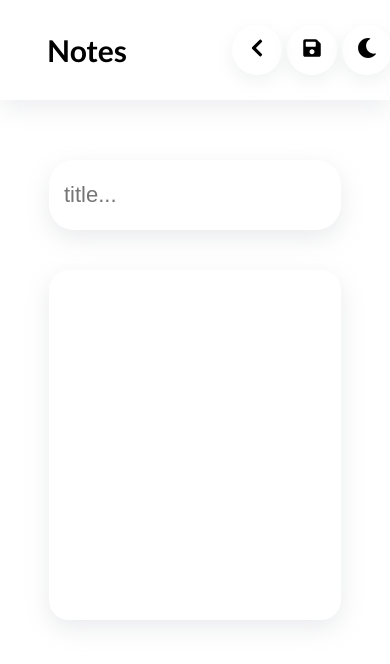
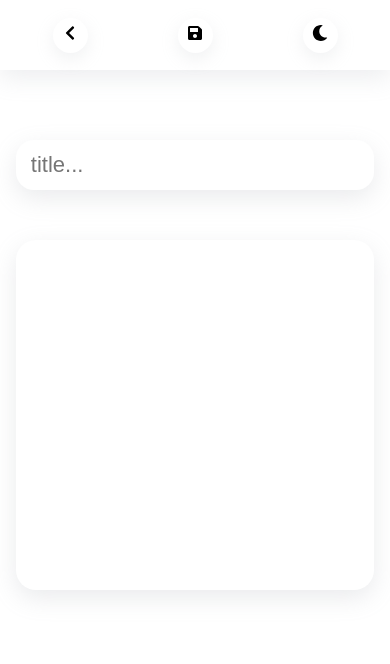
Before and after one commit to RubenKarapetyann/notes, a Next.js app: page /create in a window 390 px wide. Shown: the top 664 px of the page. Built offline with nearby package versions, Linux system fonts and the light colour scheme.

Commit message:
customize the interface for all devices and fix some bugs

```diff
--- a/app/globals.css
+++ b/app/globals.css
@@ -12,3 +12,13 @@ body, * {
 .link{
   text-decoration: none;
 }
+@media (max-width:700px) {
+  .container{
+    width: 90%;
+  }
+}
+@media (max-width:500px) {
+  .container{
+    width: 97%;
+  }
+}
--- a/components/global/Button/Button.module.css
+++ b/components/global/Button/Button.module.css
@@ -4,7 +4,6 @@
     justify-content: center;
     align-items: center;
 }
-
 .Button{
     width: 50px;
     height: 50px;
@@ -15,10 +14,17 @@
     box-shadow: rgba(180, 185, 190, 0.2) 0px 6px 18px;
     cursor: pointer;
 }
-
-
 .Button:active {
     box-sizing: border-box;
     box-shadow: inset rgba(180, 185, 190, 0.2) 0px 6px 18px;
-
 }
+@media (max-width:700px) {
+    .ButtonContainer{
+        width: 50px;
+    }
+    .Button{
+        width: 35px;
+        height: 35px;
+        font-size: 16px;
+    }
+}
--- a/components/global/ThemeButton/ThemeButton.module.css
+++ b/components/global/ThemeButton/ThemeButton.module.css
@@ -22,3 +22,14 @@
     box-shadow: inset rgba(180, 185, 190, 0.2) 0px 6px 18px;
 
 }
+
+@media (max-width:700px) {
+    .themeButtonContainer{
+        width: 50px;
+    }
+    .themeButton{
+        width: 35px;
+        height: 35px;
+        font-size: 16px;
+    }
+}
--- a/components/header/Header/Header.module.css
+++ b/components/header/Header/Header.module.css
@@ -11,10 +11,32 @@
     background-color: white;
 }
 .headerSection{
-    width: 30%;
+    min-width: 25%;
+    max-width: 40%;
+    width: fit-content;
     display: flex;
     align-items: center;
-    justify-content: start;
+    justify-content: center;
     height: 100px;
     gap: 5px;
 }
+.headerLogo{
+    min-width: 25%;
+    width: fit-content;
+    justify-content: start;
+}
+@media (max-width:700px) {
+    .header {
+        height: 70px;
+    }
+}
+@media (max-width:560px) {
+    .headerLogo{
+        display: none;
+    }
+    .headerSection{
+        width: 100%;
+        max-width: 100%;
+        justify-content: space-around;
+    }
+}
--- a/components/header/Header/Header.tsx
+++ b/components/header/Header/Header.tsx
@@ -7,7 +7,7 @@ import HeaderFunctional from "../HeaderFunctional/HeaderFunctional"
 const Header: FunctionComponent =  () => {
     return (
         <div className={styles.header}>
-            <div className={styles.headerSection}>
+            <div className={`${styles.headerSection} ${styles.headerLogo}`}>
                 {/* <ManuButton/> */}
                 <Title
                     title="Notes"
--- a/components/header/Search/Search.module.css
+++ b/components/header/Search/Search.module.css
@@ -19,3 +19,19 @@
     box-shadow: rgba(100, 100, 111, 0.2) 0px 3px 15px 0px;
 
 }
+
+@media (max-width:700px) {
+    .searchContainer{
+        width: 200px;
+    }
+    .searchInput{
+        width: 170px;
+        height: 35px;
+    }
+}
+
+@media (max-width:560px) {
+    .searchContainer{
+        justify-self: start;
+    }
+}
--- a/components/main/Card/Card.module.css
+++ b/components/main/Card/Card.module.css
@@ -19,6 +19,10 @@
     font-size: 14px;
     color: rgb(105, 105, 105);
     min-height: 150px;
+    width: 100%;
+    display: flex;
+    justify-content: center;
+    word-break: break-all;
 }
 .cardText:hover{
     color: rgb(18, 18, 18);
--- a/components/main/Card/Card.tsx
+++ b/components/main/Card/Card.tsx
@@ -13,7 +13,9 @@ const Card: FunctionComponent<Note> = ({
     dislikes
 }:Note)=>{
 
-    const date = new Date(publicDate).getFullYear()
+    const date = `${new Date(publicDate).toLocaleString()}`
+    const bodyText = body.length > 300 ? `${body.slice(0,297)}...` : body
+
     return (
         <Link href={`/${id}`} className="link">
             <div className={styles.cardContainer}>
@@ -26,7 +28,7 @@ const Card: FunctionComponent<Note> = ({
                 </div>
 
                 <p className={styles.cardText}>
-                    {body}
+                    {bodyText}
                 </p>
             </div>
         </Link>
--- a/components/main/TitleInput/TitleInput.module.css
+++ b/components/main/TitleInput/TitleInput.module.css
@@ -18,3 +18,10 @@
 .titleInput:focus{
     outline: none;
 }
+
+@media (max-width:700px) {
+    .titleInput{
+        height: 50px;
+        border-radius: 17.8px;
+    }
+}
```
